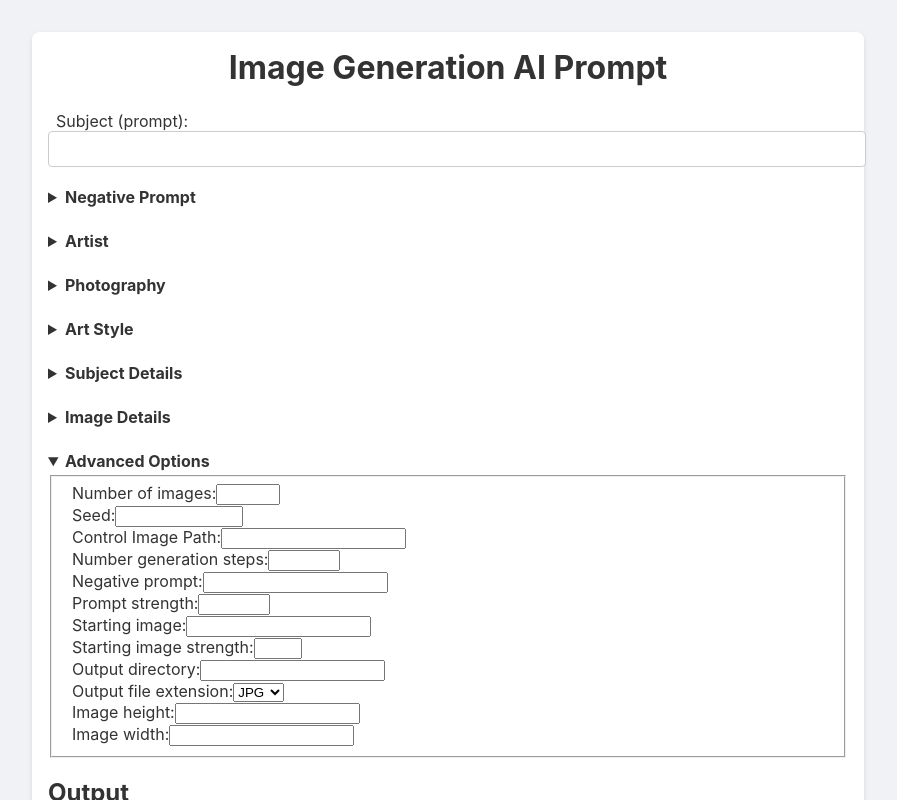
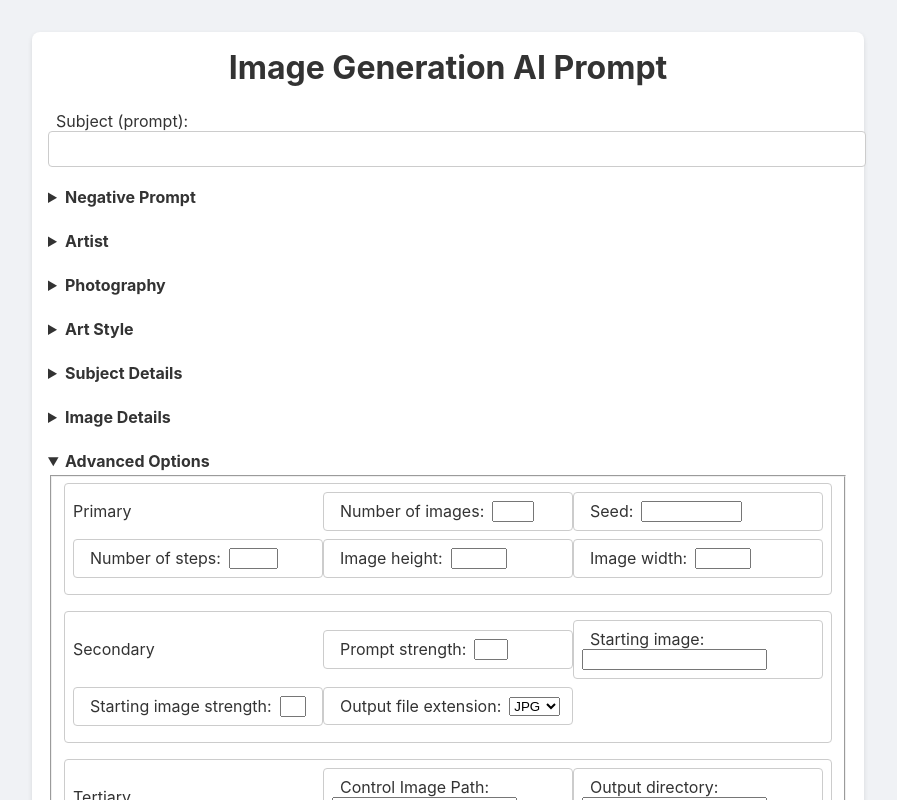
Before and after one commit to TheSteveK/ImagAIne-commandline-prompt-generator, a React (Create React App) app: page / in a window 1280 px wide. Both pictures are taken after a click on the heading "Advanced Options". Shown: the top 800 px of the page, without its empty margins (192-1089 px from the left). Built offline with nearby package versions, Linux system fonts and the light colour scheme.

Commit message:
improve advanced options

```diff
--- a/src/components/advanced-options.js
+++ b/src/components/advanced-options.js
@@ -3,41 +3,18 @@ import PropTypes from "prop-types";
 import optionsAdvanced from "../options-advanced";
 
 const AdvancedOptions = ({ handleAdvancedOptions }) => {
+  const getWidthBasedOnMax = (max) => {
+    const numberOfDigits = Math.floor(Math.log10(max)) + 1;
+    return `${numberOfDigits + 1.5}ch`;
+  };
+
+  const renderOptions = (importance) =>
+    optionsAdvanced
+      .filter((item) => item.importance === importance)
+      .map((item) => {
+        if (item.type === "select") {
           return (
-    <details className="advanced-options">
-      <summary>Advanced Options</summary>
-      <fieldset>
-        <legend className="visually-hidden">Advanced Options</legend>
-        {optionsAdvanced.map((item) => {
-          if (item.type === "number" || item.type === "text") {
-            return (
-              <div key={item.id}>
-                <label htmlFor={item.id}>{item.label}:</label>
-                <input
-                  type={item.type}
-                  id={item.id}
-                  name={item.id}
-                  min={item.min && item.min}
-                  max={item.max && item.max}
-                  onChange={handleAdvancedOptions}
-                />
-              </div>
-            );
-          } else if (item.type === "checkbox") {
-            return (
-              <div key={item.id}>
-                <input
-                  type="checkbox"
-                  id={item.id}
-                  name={item.id}
-                  onChange={handleAdvancedOptions}
-                />
-                <label htmlFor={item.id}>{item.label}</label>
-              </div>
-            );
-          } else if (item.type === "select") {
-            return (
-              <div key={item.id}>
+            <div key={item.id} className={item.importance}>
               <label htmlFor={item.id}>{item.label}:</label>
               <select
                 id={item.id}
@@ -53,16 +30,49 @@ const AdvancedOptions = ({ handleAdvancedOptions }) => {
             </div>
           );
         }
-          // Add more input types here if necessary
-          return null;
-        })}
+        return (
+          <div key={item.id} className={item.importance}>
+            <label htmlFor={item.id}>{item.label}:</label>
+            <input
+              type={item.type}
+              id={item.id}
+              name={item.id}
+              min={item.min && item.min}
+              max={item.max && item.max}
+              onChange={handleAdvancedOptions}
+              style={
+                item.type === "number"
+                  ? { width: getWidthBasedOnMax(item.max) }
+                  : {}
+              }
+            />
+          </div>
+        );
+      });
+
+  return (
+    <details className="advanced-options">
+      <summary>Advanced Options</summary>
+      <fieldset>
+        <legend className="visually-hidden">Advanced Options</legend>
+        <div className="primary">
+          <div className="group-title">Primary</div>
+          {renderOptions("primary")}
+        </div>
+        <div className="secondary">
+          <div className="group-title">Secondary</div>
+          {renderOptions("secondary")}
+        </div>
+        <div className="tertiary">
+          <div className="group-title">Tertiary</div>
+          {renderOptions("tertiary")}
+        </div>
       </fieldset>
     </details>
   );
 };
 
 AdvancedOptions.propTypes = {
-  optionsAdvanced: PropTypes.array.isRequired,
   handleAdvancedOptions: PropTypes.func.isRequired,
 };
 
--- a/src/options-advanced.js
+++ b/src/options-advanced.js
@@ -6,6 +6,7 @@ const OptionsAdvanced = [
     type: "number",
     min: 1,
     max: 100,
+    importance: "primary",
   },
   {
     id: "--seed",
@@ -13,25 +14,21 @@ const OptionsAdvanced = [
     type: "number",
     min: 1,
     max: 10000000000,
+    importance: "primary",
   },
   {
     id: "control-image",
     label: "Control Image Path",
     type: "text",
+    importance: "tertiary",
   },
   {
     id: "--steps",
-    label: "Number generation steps",
+    label: "Number of steps",
     type: "number",
     min: 1,
     max: 1000,
-  },
-
-  // New options
-  {
-    id: "--negative-prompt",
-    label: "Negative prompt",
-    type: "text",
+    importance: "primary",
   },
   {
     id: "--prompt-strength",
@@ -39,11 +36,13 @@ const OptionsAdvanced = [
     type: "number",
     min: 0.1,
     max: 10,
+    importance: "secondary",
   },
   {
     id: "--init-image",
     label: "Starting image",
     type: "text",
+    importance: "secondary",
   },
   {
     id: "--init-image-strength",
@@ -51,11 +50,13 @@ const OptionsAdvanced = [
     type: "number",
     min: 0,
     max: 1,
+    importance: "secondary",
   },
   {
     id: "--outdir",
     label: "Output directory",
     type: "text",
+    importance: "tertiary",
   },
   {
     id: "--output-file-extension",
@@ -65,6 +66,7 @@ const OptionsAdvanced = [
       { value: "jpg", label: "JPG" },
       { value: "png", label: "PNG" },
     ],
+    importance: "secondary",
   },
   {
     id: "--height",
@@ -72,6 +74,8 @@ const OptionsAdvanced = [
     type: "number",
     min: 8,
     step: 8,
+    max: 10000,
+    importance: "primary",
   },
   {
     id: "--width",
@@ -79,6 +83,8 @@ const OptionsAdvanced = [
     type: "number",
     min: 8,
     step: 8,
+    max: 10000,
+    importance: "primary",
   },
   // ... add more options as needed
 ];
--- a/src/styles.css
+++ b/src/styles.css
@@ -118,10 +118,6 @@ button:active {
   align-items: flex-start;
 }
 
-/* .other-option-checkbox {
-  display: flex;
-} */
-
 .other-option-input {
   display: flex;
   position: relative;
@@ -137,6 +133,7 @@ button:active {
   left: 0;
   position: absolute;
 }
+
 
 .output-heading-container {
   display: flex;
@@ -188,3 +185,64 @@ button:active {
   clip: rect(0, 0, 0, 0);
   border: 0;
 }
+/* Add this to your existing styles.css file */
+
+.advanced-options fieldset {
+  display: flex;
+  flex-direction: column;
+}
+
+.advanced-options .primary,
+.advanced-options .secondary,
+.advanced-options .tertiary {
+  padding: 0.5rem;
+  margin-bottom: 1rem;
+  box-sizing: border-box;
+  border: 1px solid #ccc;
+  border-radius: 4px;
+}
+
+.advanced-options .primary > div,
+.advanced-options .secondary > div,
+.advanced-options .tertiary > div {
+  margin-bottom: 0.5rem;
+}
+
+.advanced-options .primary,
+.advanced-options .secondary,
+.advanced-options .tertiary {
+  display: flex;
+  flex-wrap: wrap;
+}
+
+.advanced-options .primary > div,
+.advanced-options .secondary > div,
+.advanced-options .tertiary > div {
+  flex-basis: 100%;
+}
+
+@media screen and (min-width: 480px) {
+  .advanced-options .primary > div,
+  .advanced-options .secondary > div,
+  .advanced-options .tertiary > div {
+    flex-basis: 50%;
+  }
+}
+
+@media screen and (min-width: 768px) {
+  .advanced-options .primary > div,
+  .advanced-options .secondary > div,
+  .advanced-options .tertiary > div {
+    flex-basis: 33.333%;
+  }
+}
+.advanced-options fieldset div {
+  display: flex;
+  flex-wrap: wrap;
+  align-items: center;
+  margin-bottom: 0.5rem;
+}
+
+.advanced-options fieldset label {
+  margin-right: 0.5rem;
+}
```
Lines whose indentation alone changed are shown as unchanged.
